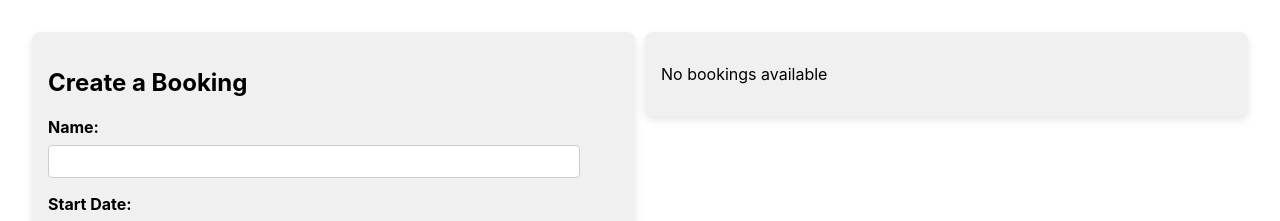
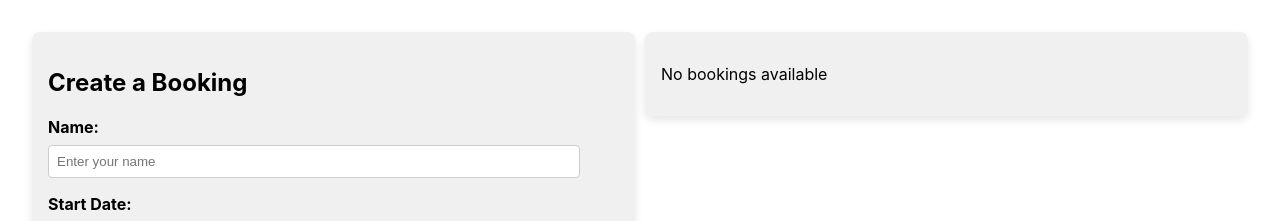
Before and after one commit to tercette/booking-app, a React (Create React App) app: page / in a window 1280 px wide. Shown: the top 221 px of the page. Built offline with nearby package versions, Linux system fonts and the light colour scheme; the HTML template or start-up script is replaced by a standard one.

Commit message:
feat: implementing placeholde on inputName

```diff
--- a/src/components/CreateBooking/CreateBooking.tsx
+++ b/src/components/CreateBooking/CreateBooking.tsx
@@ -82,6 +82,7 @@ const CreateBooking: React.FC<Props> = ({ bookingToEdit, onCancelEdit }) => {
             type="text"
             value={name}
             onChange={(e) => setName(e.target.value)}
+            placeholder="Enter your name"
             required
           />
         </FormGroup>
```
